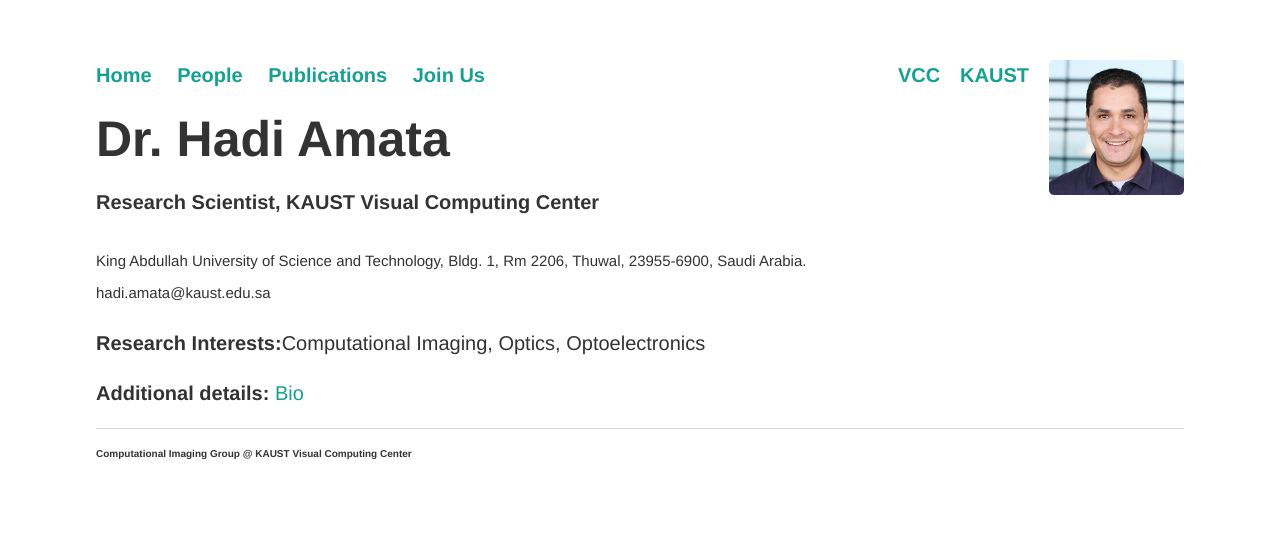
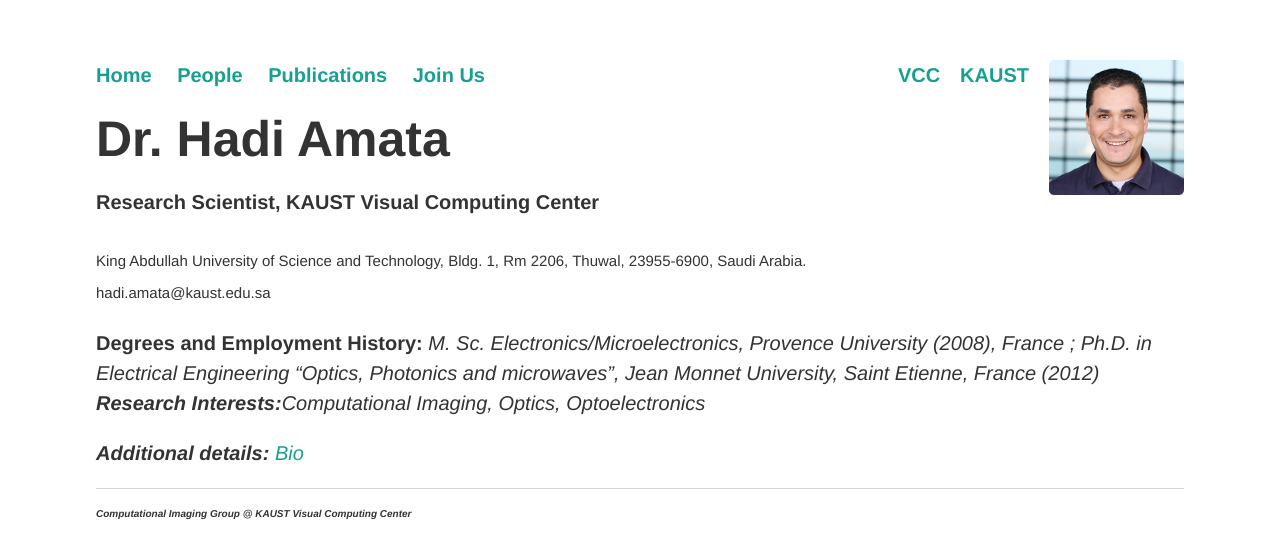
Before and after one commit to vccimaging/vccimaging.github.io, a Jekyll site: the page built from People/amatah/index.html, in a window 1280 px wide. Shown: the top 559 px of the page. Built offline with Jekyll 4.4.1, drawn with Linux system fonts in a browser that asks for light colours.

Commit message:
Update index.html

```diff
--- a/People/amatah/index.html
+++ b/People/amatah/index.html
@@ -9,10 +9,8 @@ height: 135
 <h1>Dr. Hadi Amata<h1>
 <h4> Research Scientist, KAUST Visual Computing Center</h4>
 <span style="font-size:75%;">King Abdullah University of Science and Technology, Bldg. 1, Rm 2206, Thuwal, 23955-6900, Saudi Arabia.<br> hadi.amata@kaust.edu.sa</span><p>
+<b>Degrees and Employment History:</b> <em> M. Sc. Electronics/Microelectronics, Provence University (2008), France ; Ph.D. in Electrical Engineering “Optics, Photonics and microwaves”, Jean Monnet University, Saint Etienne, France (2012)
 
-
-
-
-  <b>Research Interests:</b>Computational Imaging, Optics, Optoelectronics <p>
+<b>Research Interests:</b>Computational Imaging, Optics, Optoelectronics <p>
 
 <b>Additional details:</b> <a href=bio>Bio</a>
```
